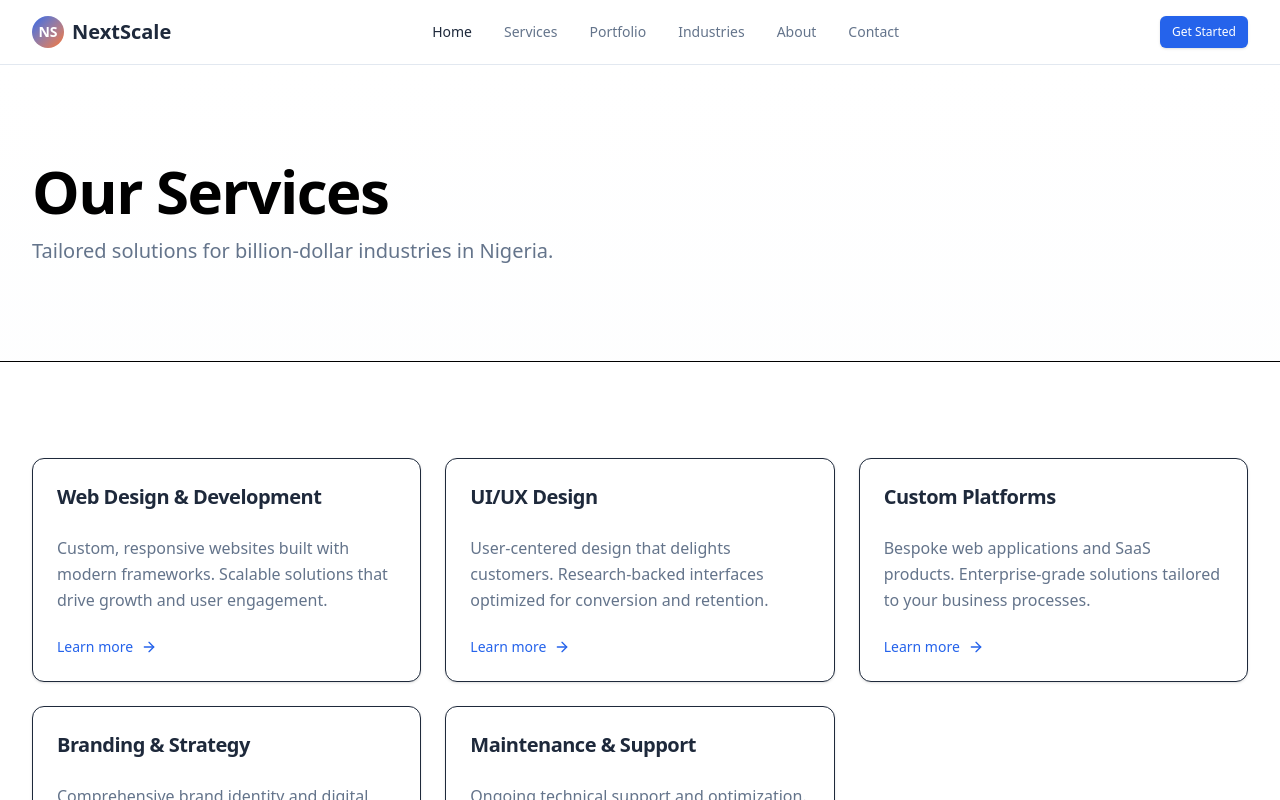
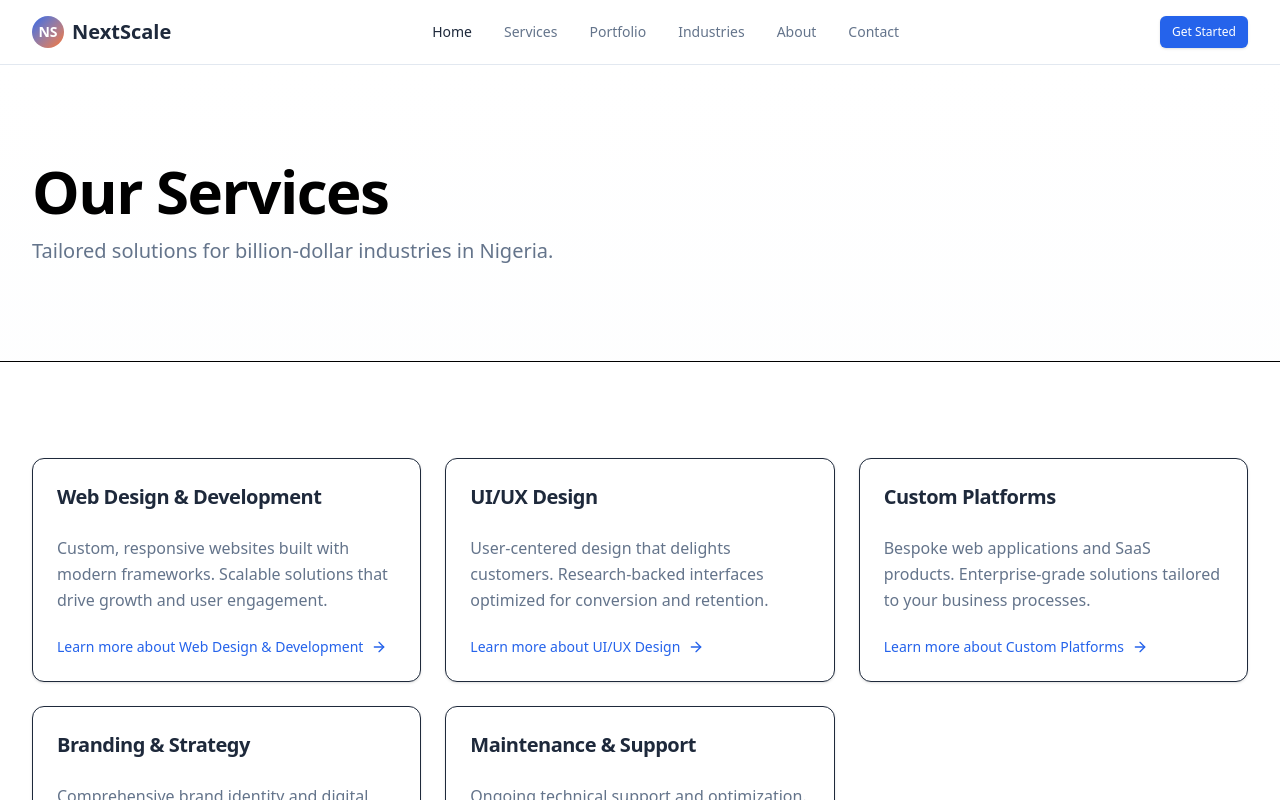
Before and after one commit to meshach567/nextscale, a Next.js app: page /services in a window 1280 px wide. Shown: the top 800 px of the page. Built offline with nearby package versions, Linux system fonts and the light colour scheme; no server answers.

Commit message:
style: add a good ui

```diff
--- a/src/components/IndustryCard.tsx
+++ b/src/components/IndustryCard.tsx
@@ -1,14 +1,25 @@
-'use client';
+"use client";
 
-import Link from 'next/link';
-import { ArrowRight } from 'lucide-react';
-import { Card, CardContent, CardFooter, CardHeader } from '@/components/ui/card';
-import { industryIcons } from '@/components/icons/IndustryIcons';
-import type { Industry } from '@/data/industries';
+import { ArrowRight } from "lucide-react";
+import Link from "next/link";
+import { industryIcons } from "@/components/icons/IndustryIcons";
+import {
+  Card,
+  CardContent,
+  CardFooter,
+  CardHeader,
+} from "@/components/ui/card";
+import type { Industry } from "@/data/industries";
 
 interface IndustryCardProps extends Industry {}
 
-export function IndustryCard({ title, slug, icon, pain, solution }: IndustryCardProps) {
+export function IndustryCard({
+  title,
+  slug,
+  icon,
+  pain,
+  solution,
+}: IndustryCardProps) {
   const Icon = industryIcons[icon as keyof typeof industryIcons];
 
   return (
@@ -16,14 +27,9 @@ export function IndustryCard({ title, slug, icon, pain, solution }: IndustryCard
       <CardHeader className="space-y-4">
         <div className="flex items-start gap-4">
           <div className="rounded-lg bg-primary/10 p-3 transition-colors group-hover:bg-primary/20">
-            <Icon
-              className="h-7 w-7 text-primary"
-              aria-hidden="true"
-            />
+            <Icon className="h-7 w-7 text-primary" aria-hidden="true" />
           </div>
-          <h3 className="text-xl font-semibold leading-tight pt-2">
-            {title}
-          </h3>
+          <h3 className="text-xl font-semibold leading-tight pt-2">{title}</h3>
         </div>
       </CardHeader>
 
@@ -32,18 +38,14 @@ export function IndustryCard({ title, slug, icon, pain, solution }: IndustryCard
           <p className="text-sm font-medium text-muted-foreground mb-1">
             Pain Point:
           </p>
-          <p className="text-sm leading-relaxed">
-            {pain}
-          </p>
+          <p className="text-sm leading-relaxed">{pain}</p>
         </div>
 
         <div>
           <p className="text-sm font-medium text-muted-foreground mb-1">
             Solution:
           </p>
-          <p className="text-sm leading-relaxed">
-            {solution}
-          </p>
+          <p className="text-sm leading-relaxed">{solution}</p>
         </div>
       </CardContent>
 
--- a/src/components/LeadsTable.tsx
+++ b/src/components/LeadsTable.tsx
@@ -23,7 +23,7 @@ export default function LeadsTable({ leads }: { leads: Lead[] }) {
     (lead) =>
       lead.name.toLowerCase().includes(searchTerm.toLowerCase()) ||
       lead.email.toLowerCase().includes(searchTerm.toLowerCase()) ||
-      lead.company?.toLowerCase().includes(searchTerm.toLowerCase())
+      lead.company?.toLowerCase().includes(searchTerm.toLowerCase()),
   );
 
   return (
--- a/src/components/ServiceCard.tsx
+++ b/src/components/ServiceCard.tsx
@@ -1,6 +1,12 @@
-import Link from 'next/link';
-import { ArrowRight } from 'lucide-react';
-import { Card, CardContent, CardFooter, CardHeader, CardTitle } from '@/components/ui/card';
+import { ArrowRight } from "lucide-react";
+import Link from "next/link";
+import {
+  Card,
+  CardContent,
+  CardFooter,
+  CardHeader,
+  CardTitle,
+} from "@/components/ui/card";
 
 interface ServiceCardProps {
   title: string;
@@ -18,16 +24,11 @@ export default function ServiceCard({ title, desc, href }: ServiceCardProps) {
           </CardTitle>
         </CardHeader>
         <CardContent>
-          <p className="text-muted-foreground leading-relaxed">
-            {desc}
-          </p>
+          <p className="text-muted-foreground leading-relaxed">{desc}</p>
         </CardContent>
         <CardFooter>
-          <span
-            className="inline-flex items-center gap-2 text-sm font-medium text-primary group-hover:gap-3 transition-all"
-            aria-label={`Learn more about ${title}`}
-          >
-            Learn more
+          <span className="inline-flex items-center gap-2 text-sm font-medium text-primary group-hover:gap-3 transition-all">
+            Learn more about {title}
             <ArrowRight className="h-4 w-4" aria-hidden="true" />
           </span>
         </CardFooter>
```
Also changed, not shown: src/components/IndustryCTA.tsx (+5 -9 lines).
